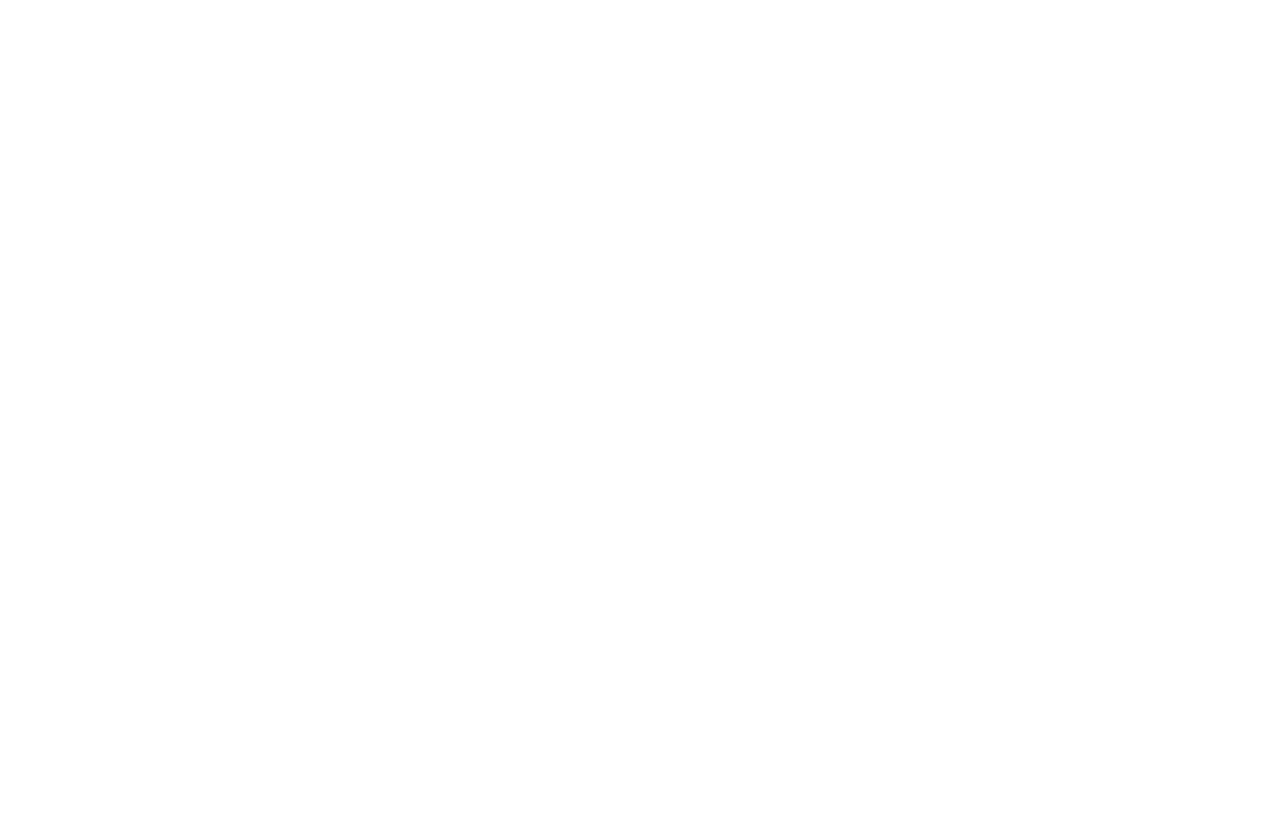
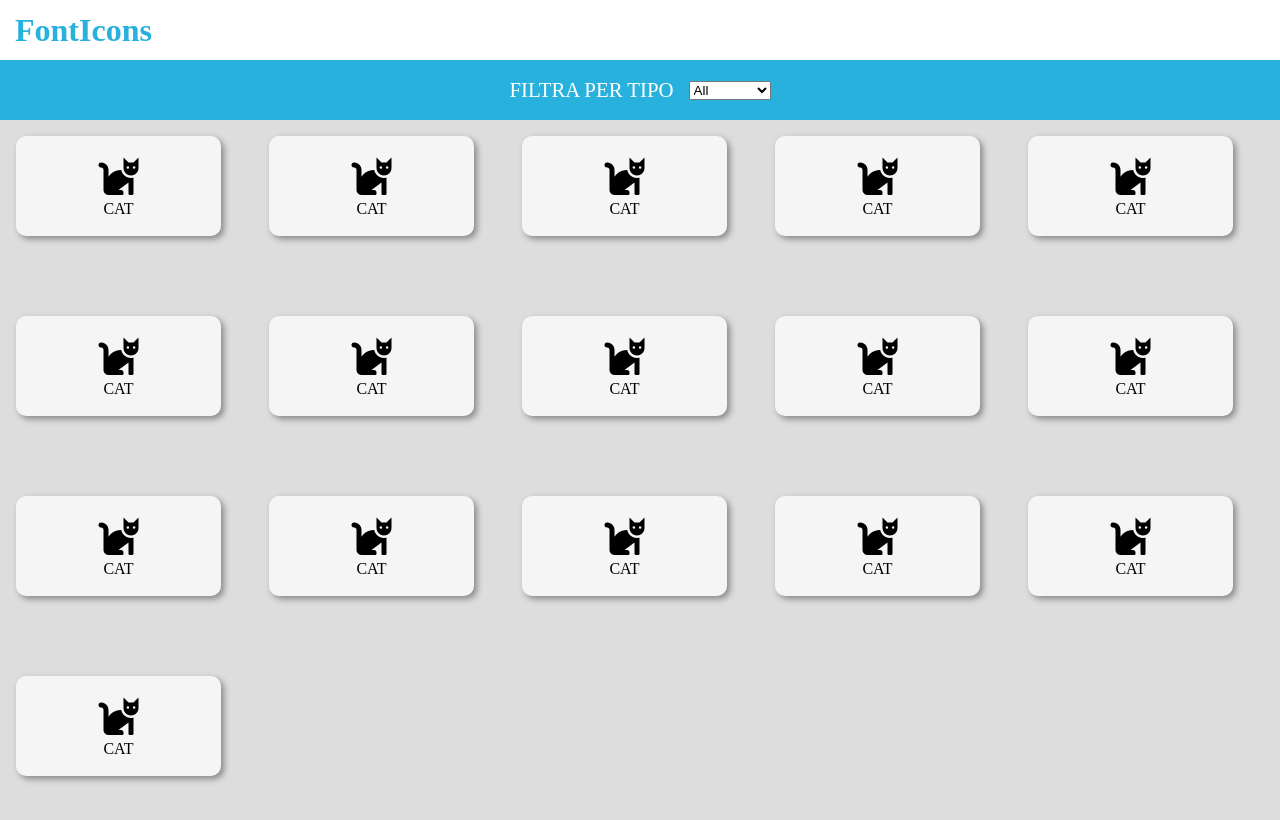
Before and after one commit to saragrigolin/js-es6-icons, a plain HTML site: page index.html in a window 1280 px wide. Drawn offline with Linux system fonts and the light colour scheme.

Commit message:
test layout

```diff
--- a/index.html
+++ b/index.html
@@ -4,10 +4,45 @@
     <meta charset="UTF-8">
     <meta http-equiv="X-UA-Compatible" content="IE=edge">
     <meta name="viewport" content="width=device-width, initial-scale=1.0">
-    <title>Document</title>
+    <link rel="stylesheet" href="https://cdnjs.cloudflare.com/ajax/libs/font-awesome/6.0.0-beta3/css/all.min.css"
+        integrity="sha512-Fo3rlrZj/k7ujTnHg4CGR2D7kSs0v4LLanw2qksYuRlEzO+tcaEPQogQ0KaoGN26/zrn20ImR1DfuLWnOo7aBA=="
+        crossorigin="anonymous" referrerpolicy="no-referrer" />
+    <link rel="stylesheet" href="css/style.css">
+    <title>FontIcons</title>
 </head>
 <body>
-
+    <header class="d-flex">
+        <h1>FontIcons</h1>
+    </header>
+    <div class="filter d-flex">
+        <label for="filter">filtra per tipo</label>
+        <select name="filter" id="filter">
+            <option value="all">All</option>
+            <option value="animal">Animal</option>
+            <option value="vegetable">Vegetable</option>
+            <option value="user">User</option>
+        </select>
+    </div>
+    <div class="container">
+        <ul class="d-flex">
+            <li class="d-flex"><i class="fas fa-cat"></i><span>cat</span></li>
+            <li class="d-flex"><i class="fas fa-cat"></i><span>cat</span></li>
+            <li class="d-flex"><i class="fas fa-cat"></i><span>cat</span></li>
+            <li class="d-flex"><i class="fas fa-cat"></i><span>cat</span></li>
+            <li class="d-flex"><i class="fas fa-cat"></i><span>cat</span></li>
+            <li class="d-flex"><i class="fas fa-cat"></i><span>cat</span></li>
+            <li class="d-flex"><i class="fas fa-cat"></i><span>cat</span></li>
+            <li class="d-flex"><i class="fas fa-cat"></i><span>cat</span></li>
+            <li class="d-flex"><i class="fas fa-cat"></i><span>cat</span></li>
+            <li class="d-flex"><i class="fas fa-cat"></i><span>cat</span></li>
+            <li class="d-flex"><i class="fas fa-cat"></i><span>cat</span></li>
+            <li class="d-flex"><i class="fas fa-cat"></i><span>cat</span></li>
+            <li class="d-flex"><i class="fas fa-cat"></i><span>cat</span></li>
+            <li class="d-flex"><i class="fas fa-cat"></i><span>cat</span></li>
+            <li class="d-flex"><i class="fas fa-cat"></i><span>cat</span></li>
+            <li class="d-flex"><i class="fas fa-cat"></i><span>cat</span></li>
+        </ul>
+    </div>
     <script src="js/script.js"></script>
 </body>
 </html>
```
